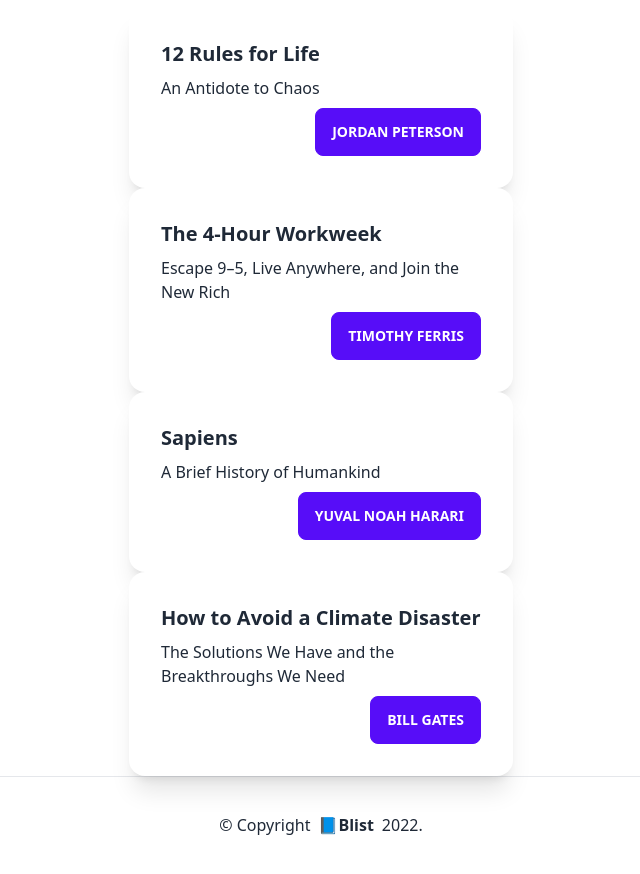
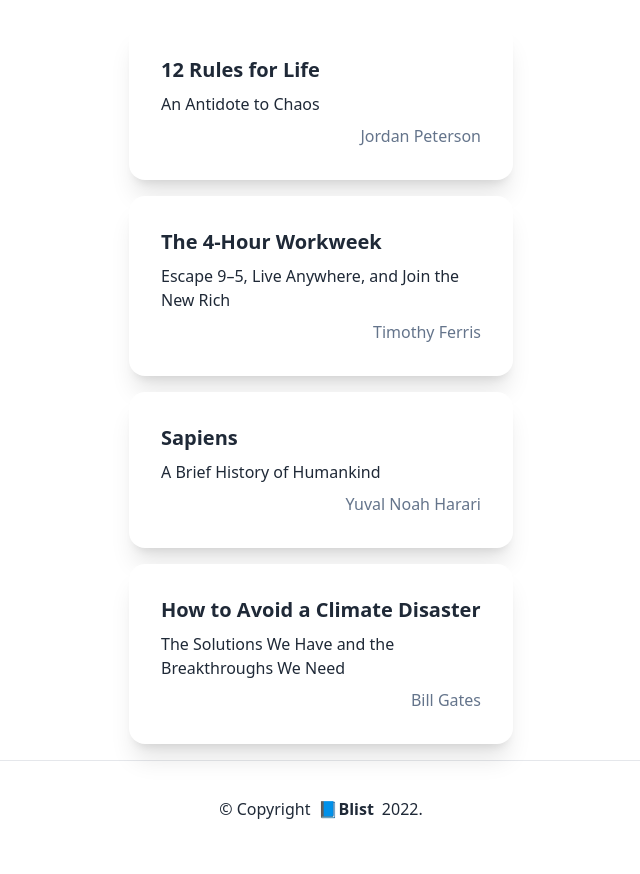
Before and after one commit to HamzaBow/blist, a Next.js app: page / in a window 1280 px wide. Shown: the top 874 px of the page, without its empty margins (319-959 px from the left). Built offline with nearby package versions, Linux system fonts and the light colour scheme.

Commit message:
enhance the style of the BookCard

```diff
--- a/components/BookCard.tsx
+++ b/components/BookCard.tsx
@@ -7,12 +7,12 @@
 }
 const BookCard:NextPage<Props> = ({ title, subtitle, author }) => {
   return (
-    <div className="card w-96 bg-base-100 shadow-xl">
+    <div className="card w-96 bg-base-100 shadow-xl m-4">
       <div className="card-body">
         <h2 className="card-title">{title}</h2>
         <p>{subtitle}</p>
         <div className="card-actions justify-end">
-          <button className="btn btn-primary">{author}</button>
+          <span className="text-slate-500">{author}</span>
         </div>
       </div>
     </div>
```
